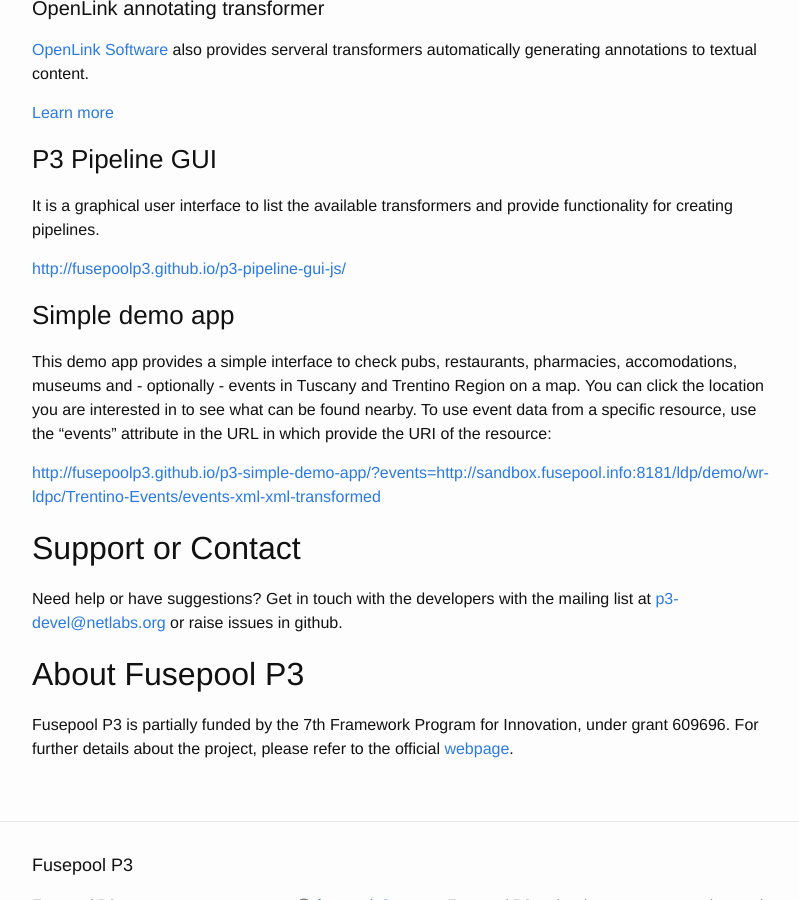
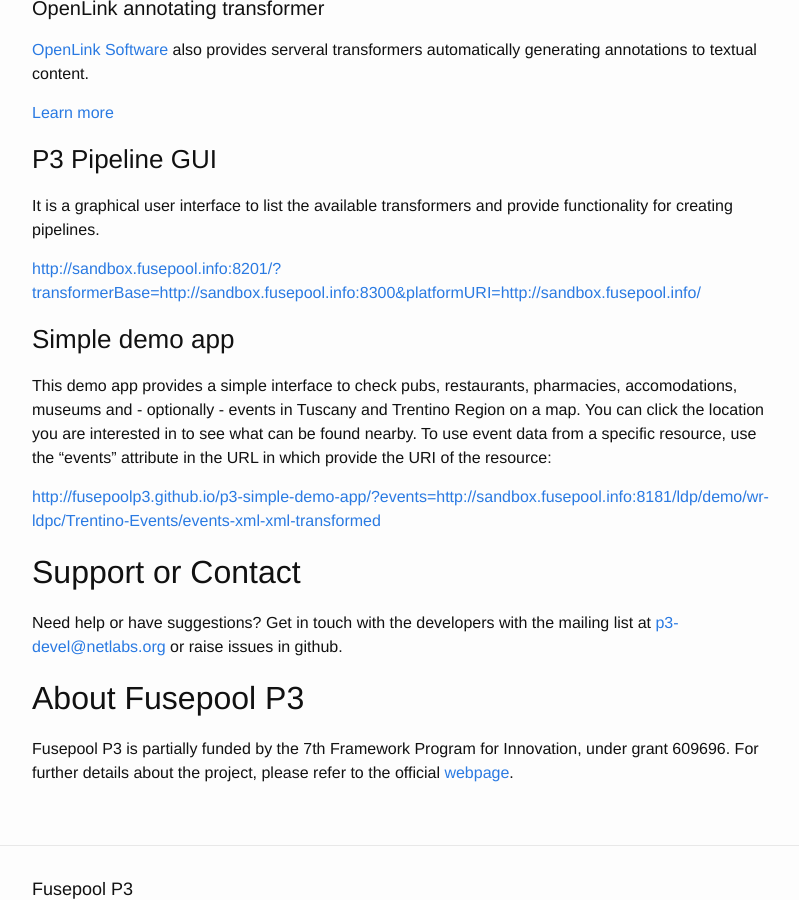
Before and after one commit to fusepoolP3/fusepoolp3.github.io, a Jekyll site: the page built from index.md, in a window 1280 px wide and 900 px high, scrolled down 2417 px. Shown: the whole window, without its empty margins (238-1037 px from the left). Built offline with Jekyll 4.4.1, drawn with Linux system fonts in a browser that asks for light colours; some of the changed lines change nothing that is shown.

Commit message:
Updated link to pipeline gui

```diff
--- a/index.md
+++ b/index.md
@@ -105,7 +105,7 @@
 
 It is a graphical user interface to list the available transformers and provide functionality for creating pipelines.
 
-[http://fusepoolp3.github.io/p3-pipeline-gui-js/](http://fusepoolp3.github.io/p3-pipeline-gui-js/)
+[http://sandbox.fusepool.info:8201/?transformerBase=http://sandbox.fusepool.info:8300&platformURI=http://sandbox.fusepool.info/](http://sandbox.fusepool.info:8201/?transformerBase=http://sandbox.fusepool.info:8300&platformURI=http://sandbox.fusepool.info/)
 
 
 ### Simple demo app
```
